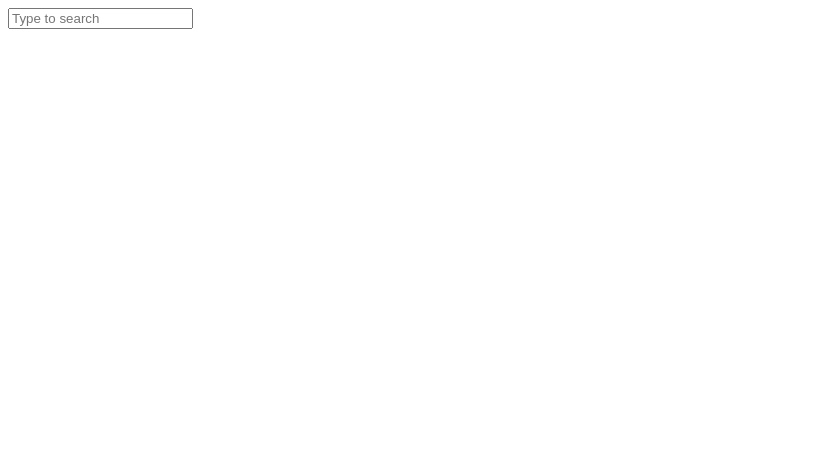
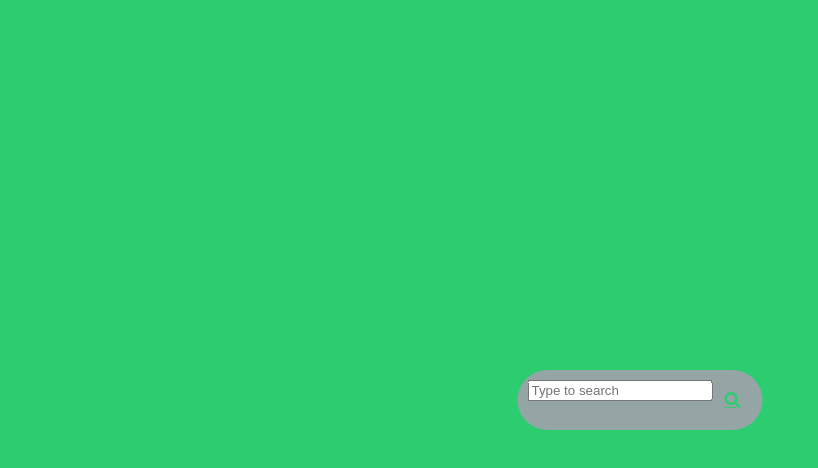
Before and after one commit to LeroyHutchinsonJ/cool-searchbox, a React app: page / in a window 1280 px wide. Shown: the whole page, without its empty margins (0-818 px from the left). Built offline with nearby package versions, Linux system fonts and the light colour scheme.

Commit message:
body, searchBox, searchBtn
Changed the background color with the body tag, styled up the search box and icon

```diff
--- a/public/index.html
+++ b/public/index.html
@@ -1,16 +1,25 @@
 <!DOCTYPE html>
 <html lang="en">
-
   <head>
-	<meta charset="utf-8">
-	<meta name="viewport" content="width=device-width, initial-scale=1, shrink-to-fit=no">
-	<meta name="theme-color" content="#000000">
+    <meta charset="utf-8" />
+    <meta
+      name="viewport"
+      content="width=device-width, initial-scale=1, shrink-to-fit=no"
+    />
+    <meta name="theme-color" content="#000000" />
     <!--
       manifest.json provides metadata used when your web app is added to the
       homescreen on Android. See https://developers.google.com/web/fundamentals/engage-and-retain/web-app-manifest/
     -->
-	<link rel="manifest" href="%PUBLIC_URL%/manifest.json">
-	<link rel="shortcut icon" href="%PUBLIC_URL%/favicon.ico">
+    <link rel="manifest" href="%PUBLIC_URL%/manifest.json" />
+    <link rel="shortcut icon" href="%PUBLIC_URL%/favicon.ico" />
+    <link
+      rel="stylesheet"
+      href="https://use.fontawesome.com/releases/v5.8.1/css/all.css"
+      integrity="sha384-50oBUHEmvpQ+1lW4y57PTFmhCaXp0ML5d60M1M7uH2+nqUivzIebhndOJK28anvf"
+      crossorigin="anonymous"
+    />
+
     <!--
       Notice the use of %PUBLIC_URL% in the tags above.
       It will be replaced with the URL of the `public` folder during the build.
@@ -39,5 +48,4 @@
       To create a production bundle, use `npm run build` or `yarn build`.
     -->
   </body>
-
 </html>
--- a/src/index.js
+++ b/src/index.js
@@ -6,8 +6,15 @@ import "./styles.css";
 function App() {
   return (
     <div className="searchBox">
-      <input type="text" name="" placeholder="Type to search" />
-      <a className="searchBtn" href="#" />
+      <input
+        className="searchText"
+        type="text"
+        name=""
+        placeholder="Type to search"
+      />
+      <a className="searchBtn" href="#">
+        <i className="fas fa-search" />
+      </a>
     </div>
   );
 }
--- a/src/styles.css
+++ b/src/styles.css
@@ -2,3 +2,29 @@
   font-family: sans-serif;
   text-align: center;
 }
+body {
+  background-color: #2ecc71;
+  margin: 0;
+  padding: 0;
+}
+.searchBox {
+  position: absolute;
+  top: 50%;
+  left: 50%;
+  transform: translate(-50%, -50%);
+  background-color: #95a5a6;
+  height: 40px;
+  border-radius: 40px;
+  padding: 10px;
+}
+.searchBtn {
+  color: #2ecc71;
+  float: right;
+  width: 40px;
+  height: 40px;
+  border-radius: 50%;
+  background-color: #95a5a6;
+  display: flex;
+  justify-content: center;
+  align-items: center;
+}
```
Lines whose indentation alone changed are shown as unchanged.
